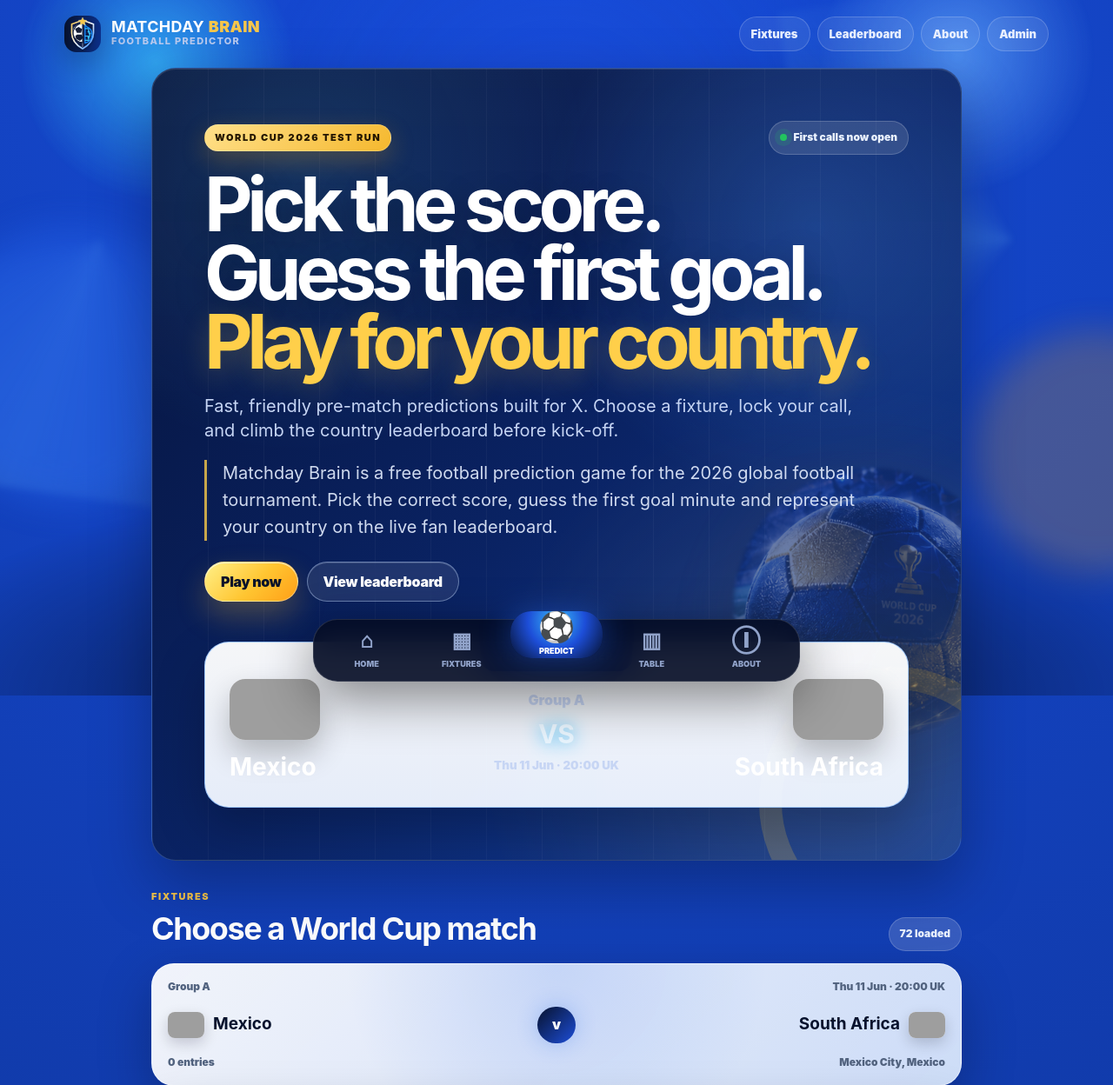
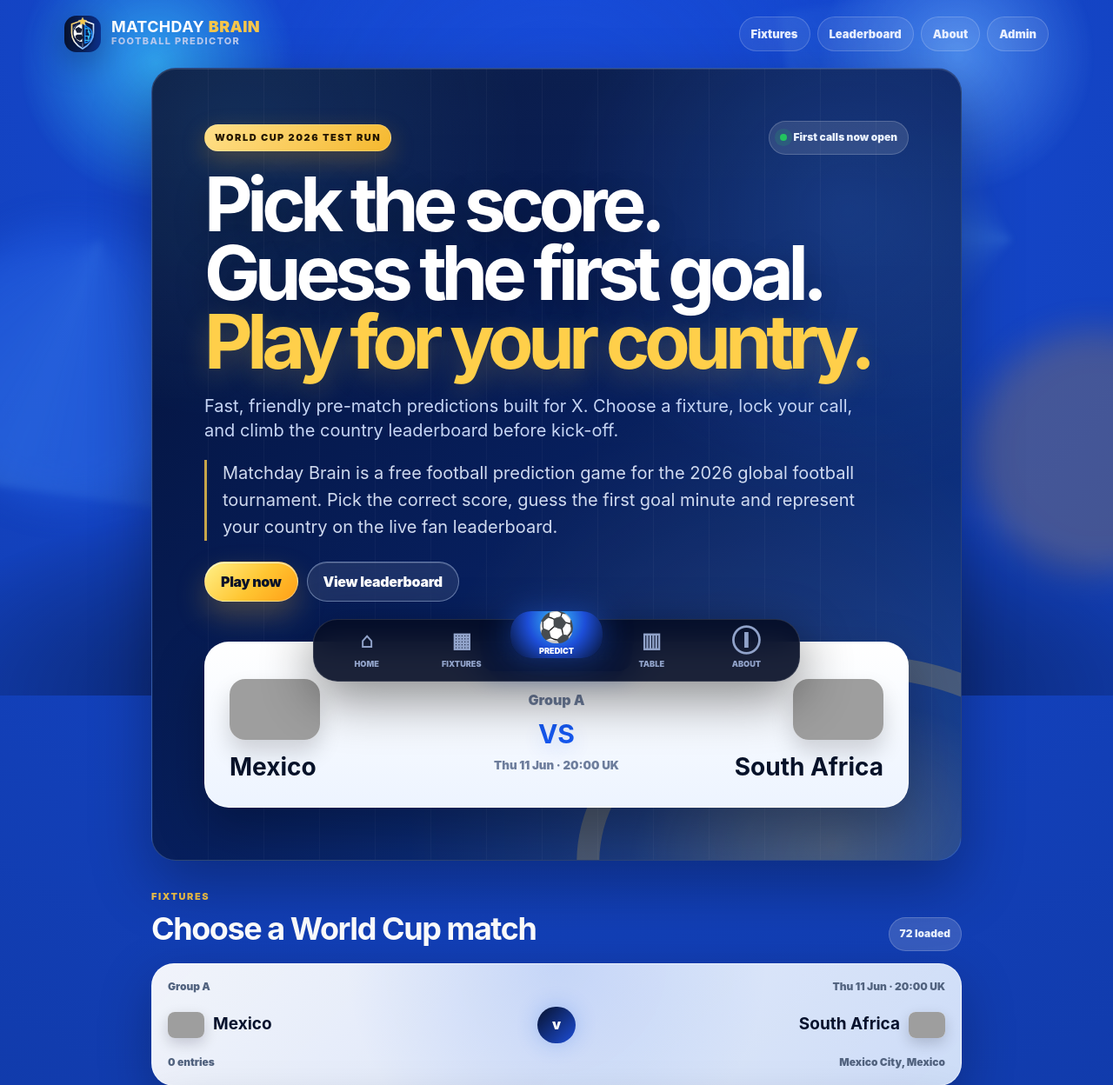
Before and after one commit to matchday-brain/matchday-brain, a Flask app: page / in a window 1280 px wide. Shown: the top 1248 px of the page at 87% size. Run offline with Flask 3, Linux system fonts and the light colour scheme; data comes from the database, SQL or seed files in the repository; data that the repository does not hold is empty; some libraries are stand-ins or nearby versions; grey boxes are pictures that could not be loaded.

Commit message:
Add files via upload

```diff
--- a/templates/index.html
+++ b/templates/index.html
@@ -16,18 +16,31 @@
 {% block content %}
 
 <style>
-  /* Realistic football polish - keeps the working layout, replaces the CSS ball */
+  /* Final clean hero polish: no awkward generated image, clearer featured opener */
+  html,
+  body {
+    width: 100%;
+    max-width: 100%;
+    overflow-x: hidden;
+    overscroll-behavior-x: none;
+  }
+
+  body {
+    position: relative;
+    touch-action: pan-y;
+  }
+
   .premium-hero {
     position: relative;
     overflow: hidden;
     isolation: isolate;
     background:
-      radial-gradient(circle at 82% 20%, rgba(72, 148, 255, .26), transparent 30%),
-      radial-gradient(circle at 18% 12%, rgba(82, 196, 255, .14), transparent 30%),
-      linear-gradient(135deg, #06133a 0%, #0a2364 52%, #123f9f 100%) !important;
+      radial-gradient(circle at 86% 18%, rgba(67, 139, 255, .22), transparent 30%),
+      radial-gradient(circle at 10% 8%, rgba(83, 190, 255, .12), transparent 28%),
+      linear-gradient(135deg, #041238 0%, #071f5d 52%, #123f9c 100%) !important;
     border: 1px solid rgba(170, 205, 255, .22);
     box-shadow:
-      0 28px 70px rgba(0,0,0,.28),
+      0 28px 70px rgba(0,0,0,.30),
       inset 0 1px 0 rgba(255,255,255,.12);
   }
 
@@ -38,39 +51,40 @@
     z-index: -3;
     pointer-events: none;
     background:
-      linear-gradient(90deg, rgba(255,255,255,.05) 1px, transparent 1px) 0 0 / 64px 100%,
-      radial-gradient(ellipse at 86% 86%, rgba(255, 207, 74, .18), transparent 38%),
-      linear-gradient(180deg, rgba(255,255,255,.04), transparent 48%);
-    opacity: .72;
+      linear-gradient(90deg, rgba(255,255,255,.045) 1px, transparent 1px) 0 0 / 64px 100%,
+      linear-gradient(180deg, rgba(255,255,255,.035), transparent 50%),
+      radial-gradient(ellipse at 74% 96%, rgba(255, 207, 74, .12), transparent 42%);
+    opacity: .8;
   }
 
-  .premium-hero .hero-real-ball {
+  /* Subtle football/pitch atmosphere without a fake-looking image */
+  .premium-hero::after {
+    content: "";
     position: absolute;
-    right: -70px;
-    bottom: 120px;
-    width: clamp(240px, 27vw, 380px);
-    height: auto;
-    z-index: 1;
+    right: -16%;
+    bottom: -22%;
+    width: 58%;
+    height: 42%;
+    z-index: -2;
     pointer-events: none;
-    opacity: .34;
-    filter:
-      drop-shadow(0 30px 42px rgba(0,0,0,.38))
-      drop-shadow(0 0 34px rgba(255,207,74,.12));
+    border-radius: 50%;
+    background:
+      radial-gradient(ellipse at center, rgba(255, 207, 74, .18), transparent 62%);
     transform: rotate(-8deg);
   }
 
+  .premium-hero .hero-topline,
   .premium-hero h1,
   .premium-hero p,
   .premium-hero .hero-actions,
-  .premium-hero .featured-match,
-  .premium-hero .hero-topline {
+  .premium-hero .featured-match {
     position: relative;
     z-index: 2;
   }
 
   .premium-hero h1 {
     max-width: 900px;
-    text-shadow: 0 14px 38px rgba(0,0,0,.28);
+    text-shadow: 0 14px 38px rgba(0,0,0,.30);
   }
 
   .premium-hero h1 em {
@@ -87,7 +101,7 @@
     max-width: 760px;
     padding-left: 18px;
     border-left: 3px solid rgba(255, 207, 74, .78);
-    color: rgba(229, 238, 255, .9);
+    color: rgba(229, 238, 255, .90);
   }
 
   .premium-hero .btn.primary {
@@ -104,23 +118,73 @@
     box-shadow: inset 0 1px 0 rgba(255,255,255,.15);
   }
 
+  /* Featured opener readability fix */
   .premium-hero .featured-match {
     margin-top: clamp(28px, 4vw, 46px);
-    background: linear-gradient(180deg, rgba(255,255,255,.96), rgba(239,245,255,.96));
-    box-shadow: 0 24px 58px rgba(0,0,0,.24);
+    background: linear-gradient(180deg, #ffffff 0%, #edf4ff 100%) !important;
+    border: 1px solid rgba(255,255,255,.85);
+    box-shadow: 0 24px 58px rgba(0,0,0,.28);
+    color: #071229 !important;
+  }
+
+  .premium-hero .featured-match .ribbon {
+    background: linear-gradient(135deg, #1558f0 0%, #0731a2 100%);
+    color: #ffffff !important;
+    text-shadow: none;
+    box-shadow: 0 10px 22px rgba(10, 72, 210, .26);
+  }
+
+  .premium-hero .featured-match strong,
+  .premium-hero .feature-team strong {
+    color: #071229 !important;
+    text-shadow: none !important;
+  }
+
+  .premium-hero .feature-centre span,
+  .premium-hero .feature-centre small {
+    color: #6d7d9c !important;
+    text-shadow: none !important;
+    font-weight: 900;
+  }
+
+  .premium-hero .feature-centre b {
+    color: #1558f0 !important;
+    text-shadow: 0 8px 22px rgba(21, 88, 240, .16);
+  }
+
+  .premium-hero .flag-xl {
+    box-shadow: 0 14px 26px rgba(0,0,0,.16);
+  }
+
+  main,
+  .page,
+  .app,
+  .app-shell,
+  .site-shell,
+  .container,
+  .content,
+  .hero-card,
+  .premium-hero,
+  .featured-match,
+  .section-head,
+  .fixture-list,
+  .fixture-card {
+    max-width: 100%;
   }
 
   @media (max-width: 760px) {
-    .premium-hero {
-      padding-bottom: 24px;
+    html,
+    body {
+      overflow-x: hidden !important;
     }
 
-    .premium-hero .hero-real-ball {
-      right: -115px;
-      bottom: 205px;
-      width: 255px;
-      opacity: .24;
-      transform: rotate(-8deg);
+    .premium-hero {
+      max-width: calc(100vw - 24px);
+      margin-left: auto;
+      margin-right: auto;
+      box-sizing: border-box;
+      contain: paint;
+      padding-bottom: 24px;
     }
 
     .premium-hero h1 {
@@ -154,6 +218,13 @@
     .premium-hero .featured-match {
       margin-top: 24px;
     }
+
+    .featured-inner,
+    .teams-row,
+    .feature-team,
+    .team {
+      min-width: 0;
+    }
   }
 </style>
 
@@ -163,7 +234,6 @@
     <span class="tag tag-gold">World Cup 2026 test run</span>
     <span class="live-pill"><span class="pulse"></span>{% if today_predictions %}{{ today_predictions }} predictions today{% elif total_predictions %}{{ total_predictions }} predictions loaded{% else %}First calls now open{% endif %}</span>
   </div>
-  <img class="hero-real-ball" src="{{ url_for('static', filename='img/hero-football-realistic.png') }}" alt="" aria-hidden="true">
   <h1>Pick the score.<br>Guess the first goal.<br><em>Play for your country.</em></h1>
   <p>Fast, friendly pre-match predictions built for X. Choose a fixture, lock your call, and climb the country leaderboard before kick-off.</p>
   <p class="seo-intro">Matchday Brain is a free football prediction game for the 2026 global football tournament. Pick the correct score, guess the first goal minute and represent your country on the live fan leaderboard.</p>
```
